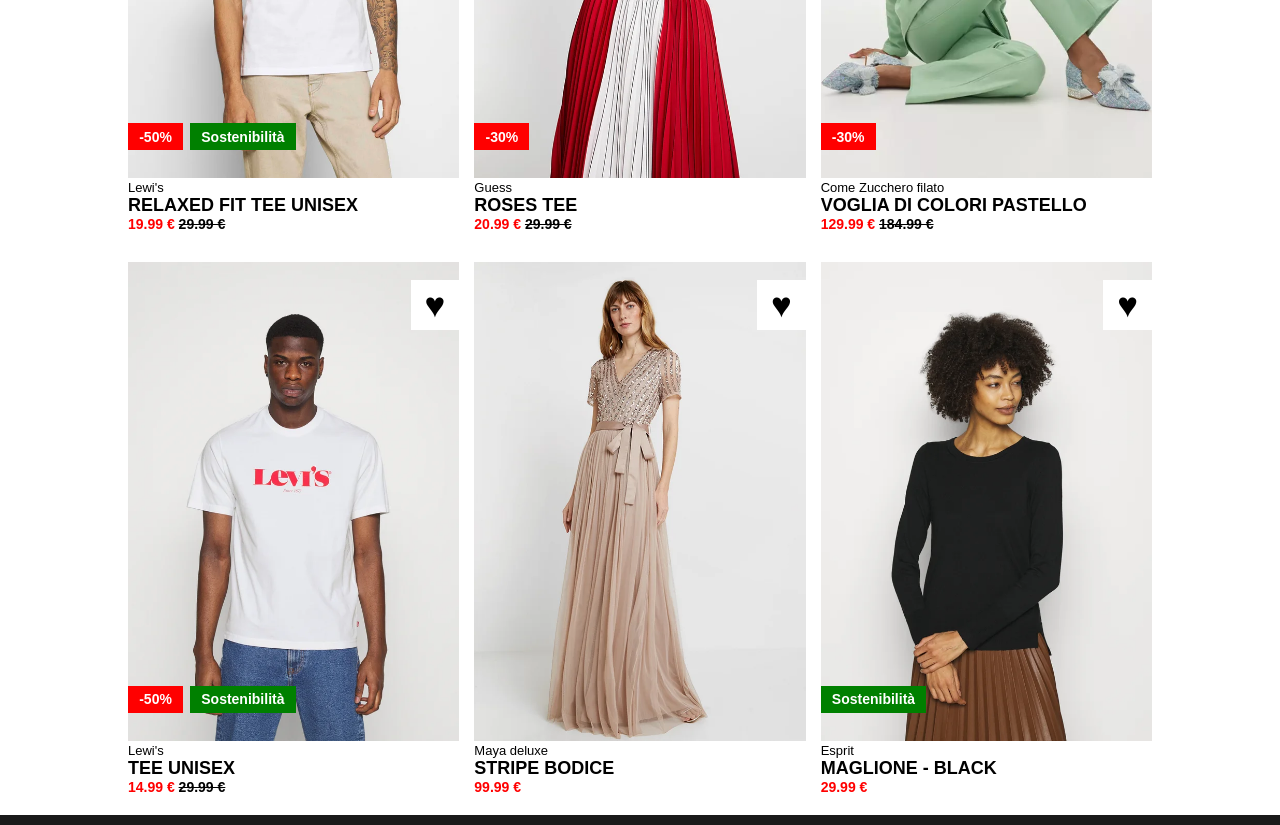
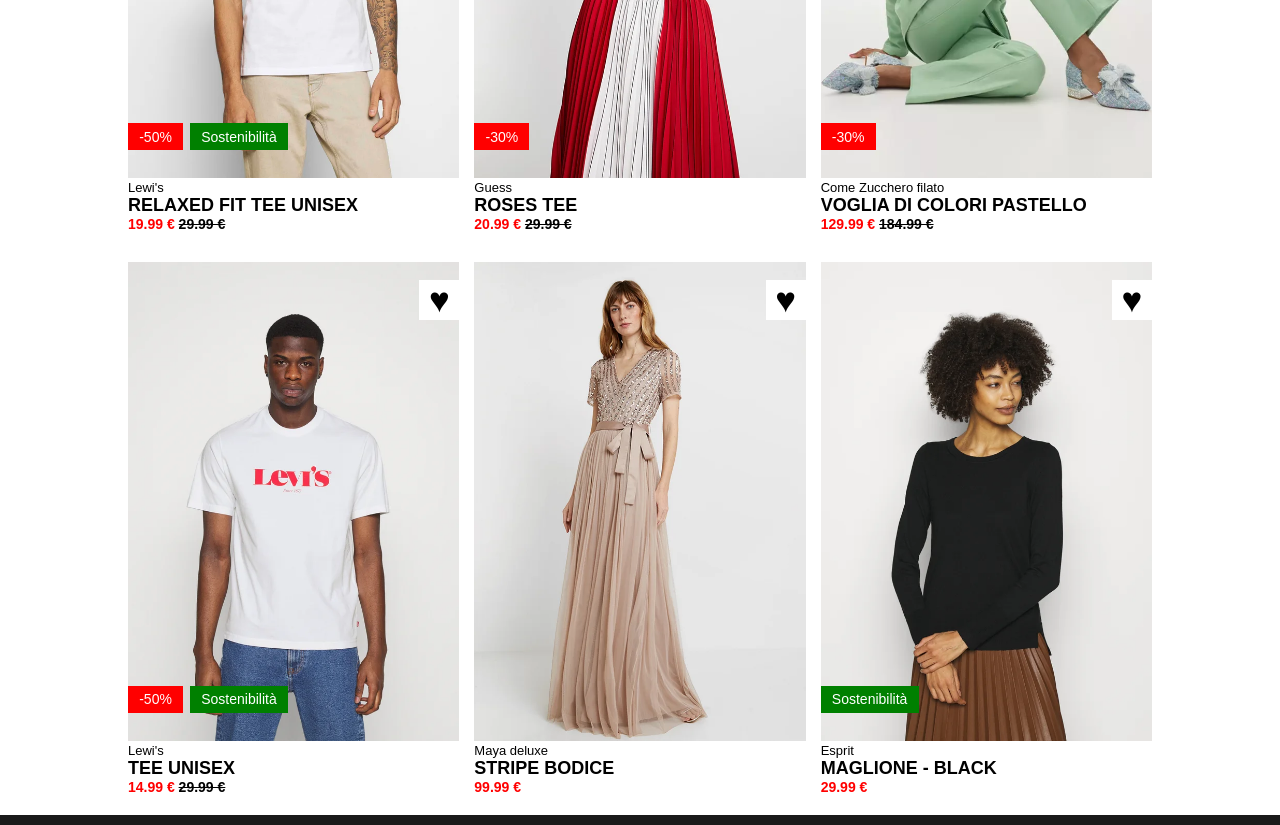
Before and after one commit to igor-86/html-css-boolando, a plain HTML site: page index.html in a window 1280 px wide. Shown: the part 400-1225 px from the top of the page. Drawn offline with Linux system fonts and the light colour scheme.

Commit message:
Revision day

```diff
--- a/css/style.css
+++ b/css/style.css
@@ -29,7 +29,7 @@
 }
 .box-nav{
     width: 80%;
-    height: 80px;
+    height: 100%;
     margin: 0 auto;
     display: flex;
     justify-content: space-between;
@@ -84,8 +84,9 @@
     left: 0;
     bottom: 3em;
     display: flex;
+    flex-wrap: wrap;
 }
- .discount > h3{
+ .discount > span{
     margin-right: .5em;
     color: white;
     padding: .4em .8em;
@@ -101,7 +102,7 @@
 }
 .box-cont{
     width: 80%;
-    height: 80px;
+    height: 100%;
     margin: 0 auto;
     display: flex;
     justify-content: space-between;
@@ -127,6 +128,9 @@
 /* Hover Effects */
 .cont:hover #due{
     display: none;
+}
+.heart:hover{
+    color: red;
 }
 /* _____________ */
 
@@ -168,8 +172,12 @@
     position:absolute;
     top: .5em;
     right: 0;
-    padding: .5rem 1.4rem;
+    width: 4rem;
+    height: 4rem;
+    line-height: 4rem;
+    text-align: center;
     background-color: white;
+    cursor: pointer;
 }
 .he{
     font-size: 1.2rem;
--- a/index.html
+++ b/index.html
@@ -42,8 +42,8 @@
                     <img src="img/1b.webp" alt="">
                     <img id="due" src="img/1.webp" alt="">
                     <div class="discount">
-                        <h3 class="bg-red pad">-50%</h3>
-                        <h3 class="bg-green pad">Sostenibilità</h3>
+                        <span class="bg-red pad">-50%</span>
+                        <span class="bg-green pad">Sostenibilità</span>
                     </div>
                     <div class="heart">&hearts;</div>
                 </div>
@@ -59,7 +59,7 @@
                     <img src="img/2b.webp" alt="">
                     <img id="due" src="img/2.webp" alt="">
                     <div class="discount">
-                        <h3 class="bg-red pad">-30%</h3>
+                        <span class="bg-red pad">-30%</span>
                     </div>
                     <div class="heart">&hearts;</div>
                 </div>
@@ -75,7 +75,7 @@
                     <img src="img/3b 1.webp" alt="">
                     <img id="due" src="img/3 1.webp" alt="">
                     <div class="discount">
-                        <h3 class="bg-red pad">-30%</h3>
+                        <span class="bg-red pad">-30%</span>
                     </div>
                     <div class="heart">&hearts;</div>
                 </div>
@@ -91,8 +91,8 @@
                     <img src="img/4b.webp" alt="">
                     <img id="due" src="img/4.webp" alt="">
                     <div class="discount">
-                        <h3 class="bg-red pad">-50%</h3>
-                        <h3 class="bg-green pad">Sostenibilità</h3>
+                        <span class="bg-red pad">-50%</span>
+                        <span class="bg-green pad">Sostenibilità</span>
                     </div>
                     <div class="heart">&hearts;</div>
                 </div>
@@ -125,7 +125,7 @@
                     <img src="img/6b.webp" alt="">
                     <img id="due" src="img/6.webp" alt="">
                     <div class="discount">
-                        <h3 class="bg-green pad">Sostenibilità</h3>
+                        <span class="bg-green pad">Sostenibilità</span>
                     </div>
                     <div class="heart">&hearts;</div>
                 </div>
```
